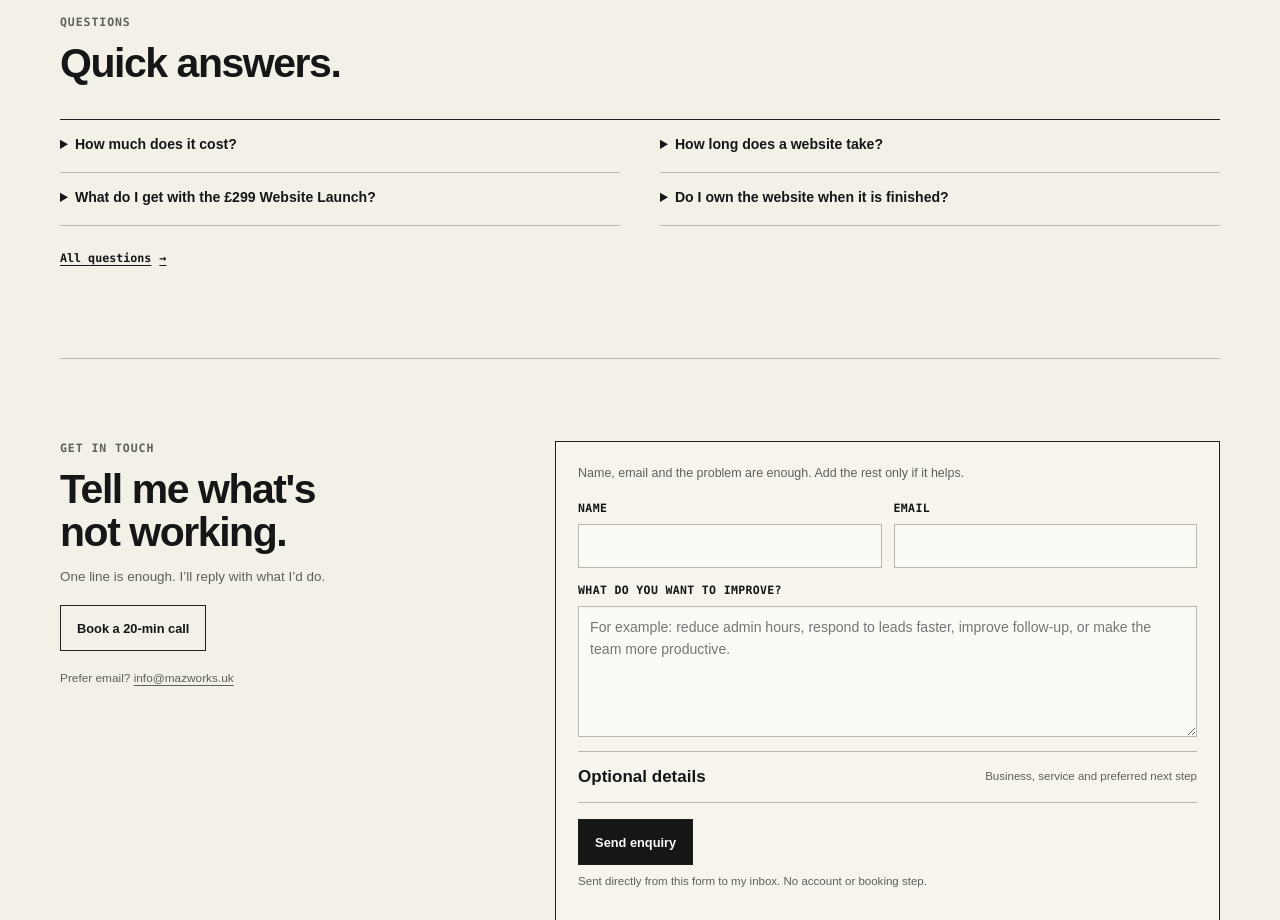
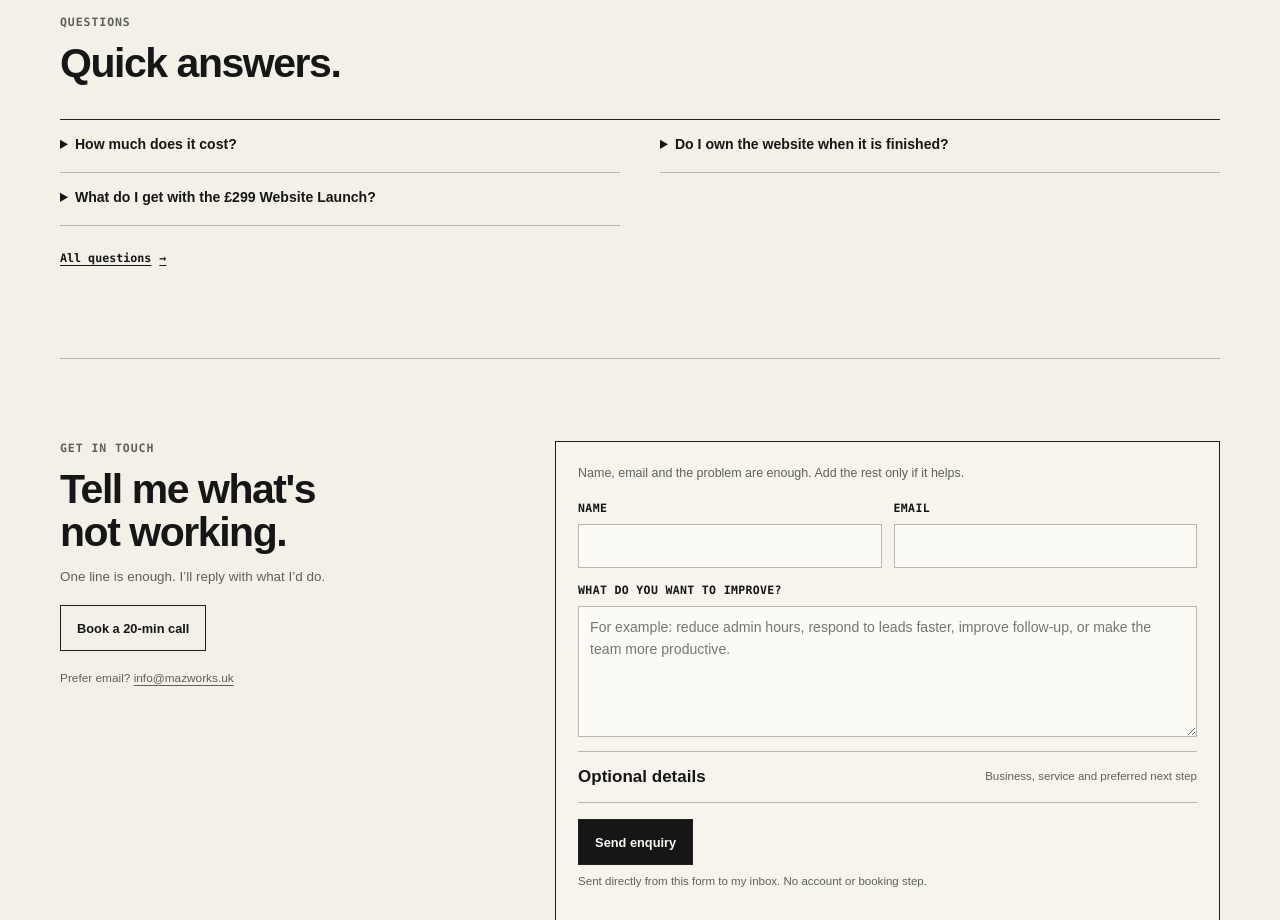
Before and after one commit to manazoid4/mazos-site, a Next.js app: page / in a window 1280 px wide. Shown: the part 3360-4280 px from the top of the page. Built offline with nearby package versions, Linux system fonts and the light colour scheme.

Commit message:
Keep homepage FAQs minimal while preserving full FAQ

```diff
--- a/app/faqs.ts
+++ b/app/faqs.ts
@@ -45,7 +45,5 @@ export const MAZ_WORKS_FAQS: MazWorksFaq[] = [
 export const HOMEPAGE_FAQS = [
   MAZ_WORKS_FAQS[1],
   MAZ_WORKS_FAQS[2],
-  MAZ_WORKS_FAQS[3],
   MAZ_WORKS_FAQS[4],
-  MAZ_WORKS_FAQS[7],
 ];
```
